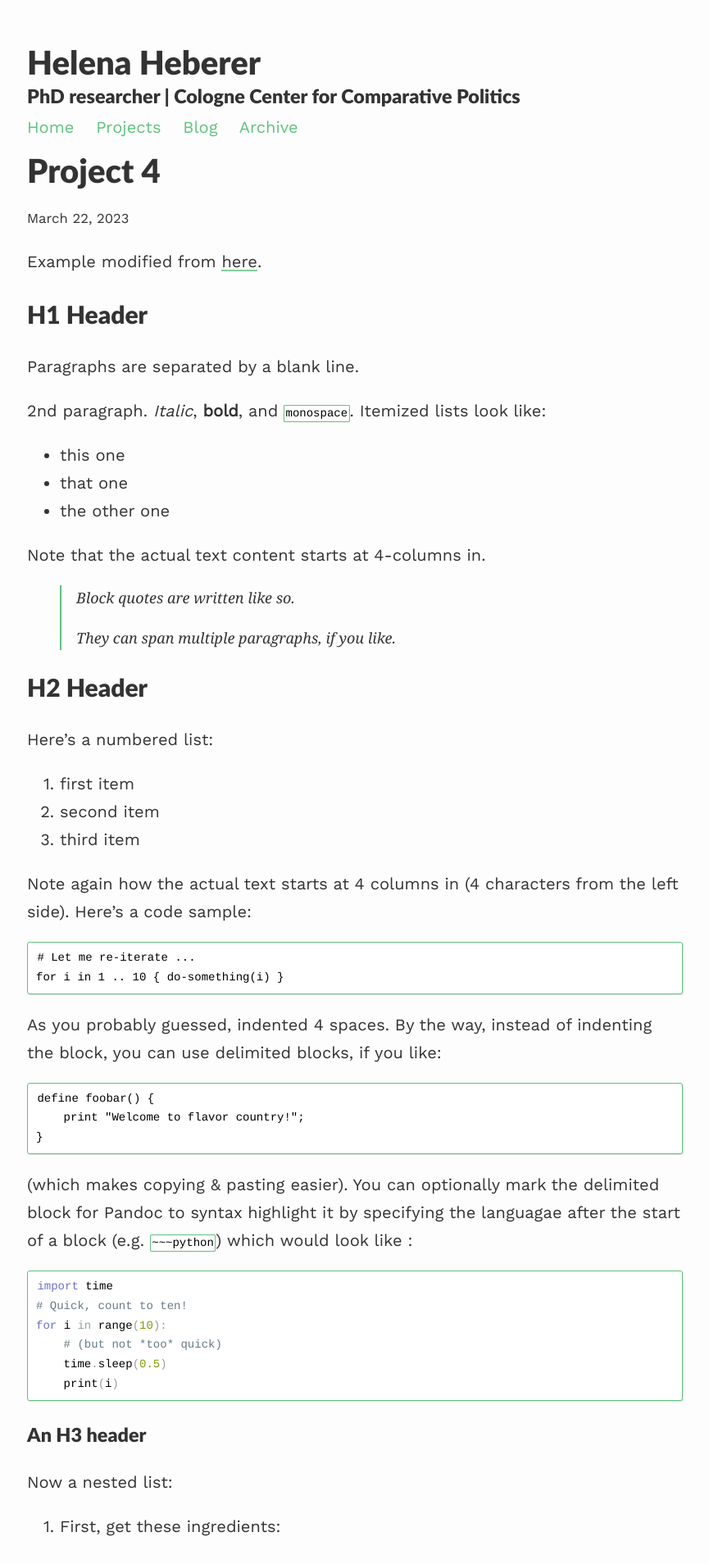
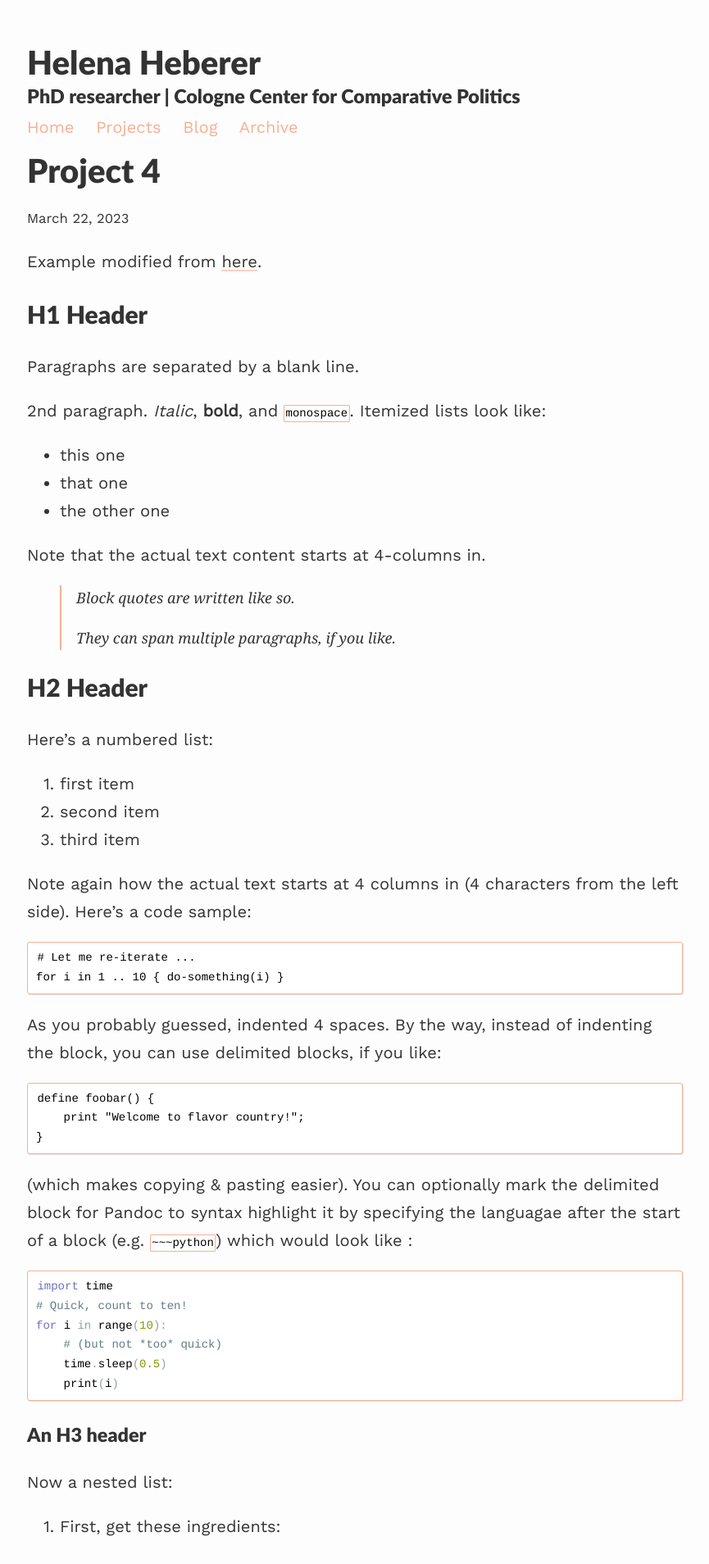
Before and after one commit to hheb/hheb.github.io, a Jekyll site: the page built from _projects/project4.md, in a window 1280 px wide. Shown: the top 1908 px of the page at 82% size, without its empty margins (207-1072 px from the left). Built offline with Jekyll 4.4.1, drawn with Linux system fonts in a browser that asks for light colours; nearby versions of some CDN libraries; formulas are drawn with MathJax 3.

Commit message:
Update variables.scss
Change colour green to peach

```diff
--- a/assets/css/_sass/variables.scss
+++ b/assets/css/_sass/variables.scss
@@ -8,7 +8,7 @@ $spacing-unit:     30px;
 $light-gray: gray;
 $text-color:       #333;
 $background-color: #fdfdfd;
-$brand-color:      #60c17d;
+$brand-color:      #f6b092;
 $projectbox-text:  #1e2126;
 
 // Color scheme for light
```
